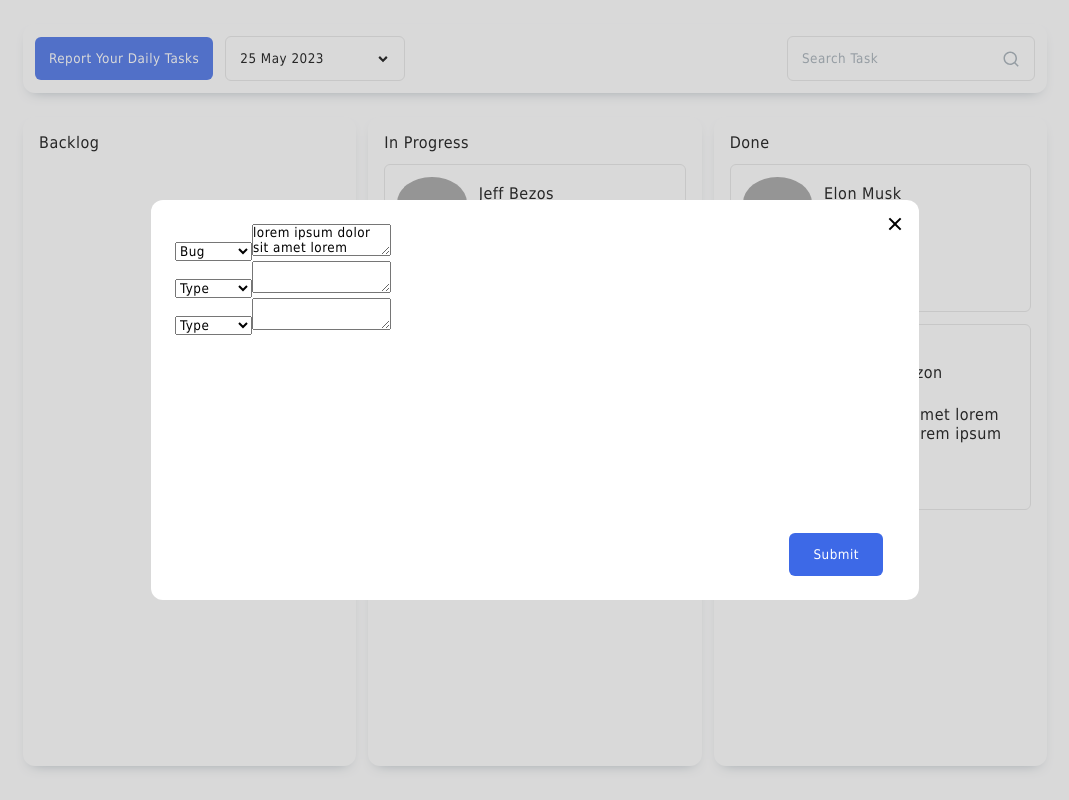
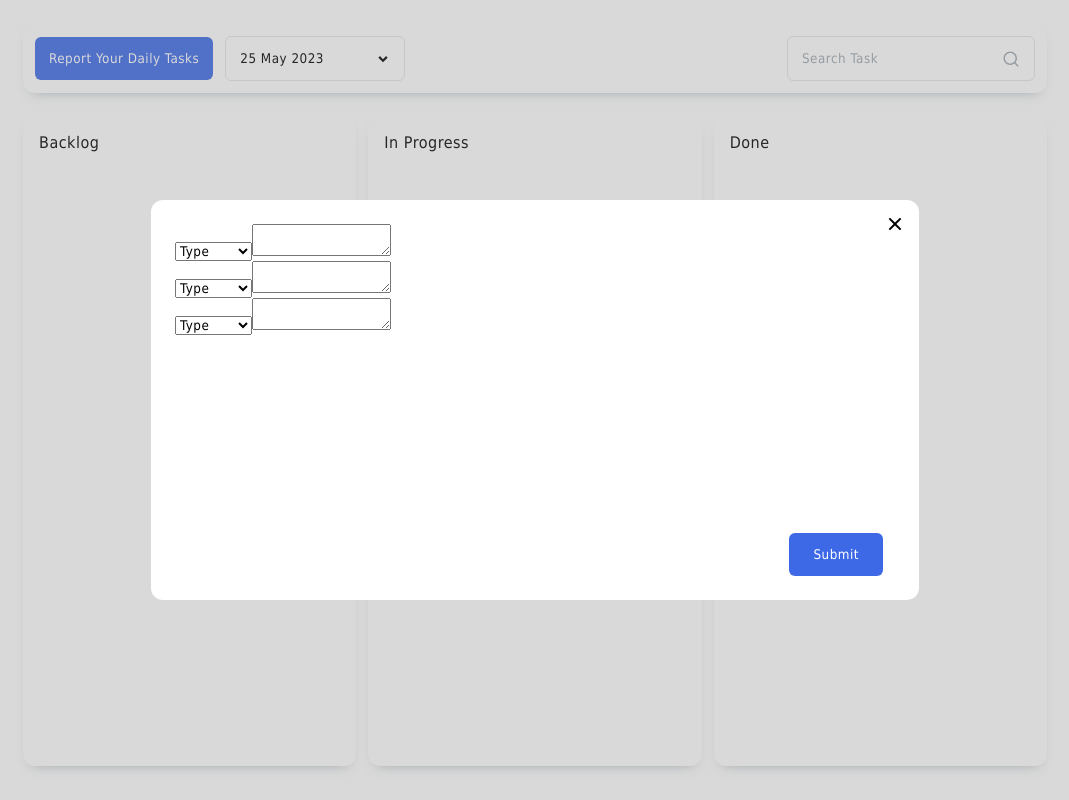
Before and after one commit to ismailsumercetin/kanban-task-app, a React (Create React App) app: page / in a window 1280 px wide. Both pictures are taken after a click on the button "Report Your Daily Tasks". Shown: the whole page, without its empty margins (105-1174 px from the left). Built offline with nearby package versions, Linux system fonts and the light colour scheme; grey boxes are pictures that could not be loaded.

Commit message:
NovusTask :: create and update tasks

```diff
--- a/package.json
+++ b/package.json
@@ -4,6 +4,7 @@
   "private": true,
   "dependencies": {
     "@types/react": "^18.2.7",
+    "lodash": "^4.17.21",
     "react": "^18.2.0",
     "react-beautiful-dnd": "^13.1.1",
     "react-datepicker": "^4.12.0",
@@ -36,6 +37,7 @@
     ]
   },
   "devDependencies": {
+    "@types/lodash": "^4.14.195",
     "@types/react-beautiful-dnd": "^13.1.4",
     "@types/react-datepicker": "^4.11.2",
     "@types/uuid": "^9.0.1",
--- a/src/components/Header.tsx
+++ b/src/components/Header.tsx
@@ -1,28 +1,10 @@
-import { useEffect } from "react";
-import { v4 as uuidv4 } from 'uuid';
 import DatePicker from "react-datepicker";
 import useTask from '../contexts/useTask';
-import useUser from '../contexts/useUser';
 import ReportTaskButton from "./ReportTaskButton";
 import SearchBar from "./SearchBar";
 
 const Header = () => {
-  const { selectedDate, setSelectedDate, getTasksByUserId, setModalData } = useTask();
-  const { user } = useUser();
-
-  useEffect(() => {
-    const userTasks = getTasksByUserId(user!.id);
-    const remaining = 3 - userTasks.length;
-    setModalData([
-      ...userTasks,
-      ...Array(remaining).fill(remaining).reduce((prev, ) => {
-        return [
-          ...prev,
-          { id: uuidv4() }
-        ];
-      }, [])
-    ]);
-  }, [selectedDate])
+  const { selectedDate, setSelectedDate } = useTask();
 
   return (
     <header className="header shadow">
--- a/src/components/ReportTaskModal.tsx
+++ b/src/components/ReportTaskModal.tsx
@@ -1,25 +1,28 @@
-import { FunctionComponent } from "react";
+import { FunctionComponent, useEffect } from "react";
+import { v4 as uuidv4 } from 'uuid';
 import { TASK_TYPES } from "../constants";
-import { Type_TaskType } from "../types";
+import { ITask } from "../types";
+import useTask from "../contexts/useTask";
 import useUser from "../contexts/useUser";
-import useTask from "../contexts/useTask";
 
 interface IProps {
   onClose: () => void
 }
 
-type InputRowProps = { selectedType?: Type_TaskType, content?: string }
+type InputRowProps = { task: ITask }
 
-const InputRow = ({ selectedType, content }: InputRowProps) => {
+const InputRow = ({ task }: InputRowProps) => {
+  const { task_type, content, createdAt, id } = task;
+  const { updateModalData } = useTask();
   return (
     <div>
-      <select name="tasks">
-        <option value="">Type</option>
+      <select name="tasks" onChange={(e) => updateModalData('task_type', task.id, e.target.value)}>
+        {!createdAt && <option value="">Type</option>}
         {
           Object.keys(TASK_TYPES).map(type => (
             <option
               value={type}
-              selected={selectedType === type}
+              selected={task_type === type}
             >
               {TASK_TYPES[type]}
             </option>
@@ -27,17 +30,45 @@ const InputRow = ({ selectedType, content }: InputRowProps) => {
         }
       </select>
       <textarea
-        defaultValue={content}
+        id={id}
+        name={id}
+        value={content}
+        onChange={(e) => updateModalData('content', task.id, e.target.value)}
       />
     </div>
   );
 };
 
 const ReportTaskModal:FunctionComponent<IProps> = ({ onClose }) => {
+  const { getTasksByUserId, setModalData, modalData, handleSubmitTask } = useTask();
   const { user } = useUser();
-  const { getTasksByUserId } = useTask();
-  const userTasks = getTasksByUserId(user!.id);
-  const remaining = 3 - userTasks.length;
+
+  useEffect(() => {
+    const userTasks = getTasksByUserId(user!.id);
+    const remaining = 3 - userTasks.length;
+    setModalData([
+      ...userTasks,
+      ...Array(remaining).fill(remaining).reduce((prev, ) => {
+        return [
+          ...prev,
+          { id: uuidv4(), content: '' }
+        ];
+      }, [])
+    ]);
+  }, []);
+
+  useEffect(() => {
+    const keyDownHandler = (event: KeyboardEvent) => {
+      if (event.key === 'Escape') {
+        event.preventDefault();
+        onClose();
+      }
+    };
+    document.addEventListener('keydown', keyDownHandler);
+    return () => {
+      document.removeEventListener('keydown', keyDownHandler);
+    };
+  }, []);
 
   return (
     <>
@@ -45,20 +76,19 @@ const ReportTaskModal:FunctionComponent<IProps> = ({ onClose }) => {
       <div className="modal__reporttask">
         <div className="modal__closebtn" onClick={onClose}/>
         <div>
-        {
-            userTasks.map(task => (
-              <InputRow selectedType={task.task_type} content={task.content} />
-            ))
-          }
           {
-            Array(remaining).fill(remaining).map(_ => (
-              <InputRow />
+            modalData.map(task => (
+              <InputRow task={task}  />
             ))
           }
         </div>
         <button
           type="button"
           className="btn modal__reporttask__submit"
+          onClick={() => {
+            handleSubmitTask(modalData);
+            onClose();
+          }}
         >
           Submit
         </button>
--- a/src/constants/index.ts
+++ b/src/constants/index.ts
@@ -12,54 +12,54 @@ export const TASK_TYPES: {[key: string]: string} = {
   refactor: 'Refactor'
 } as const;
 
-const getYesterdayDate = () => {
-  const currentDate = new Date();
+// const getYesterdayDate = () => {
+//   const currentDate = new Date();
 
-  const oneDayMilliseconds = 24 * 60 * 60 * 1000;
-  const yesterdayDate = new Date(currentDate.getTime() - oneDayMilliseconds);
+//   const oneDayMilliseconds = 24 * 60 * 60 * 1000;
+//   const yesterdayDate = new Date(currentDate.getTime() - oneDayMilliseconds);
 
-  return yesterdayDate;
-};
+//   return yesterdayDate;
+// };
 
 export const DUMMY_TASKS: ITask[] = [
-  {
-    id: '112341234234',
-    userId: '0',
-    task_type: 'bug',
-    content: 'task one',
-    createdAt: getYesterdayDate(),
-    status: 'backlog'
-  },
-  {
-    id: '23523525235',
-    userId: '1',
-    task_type: 'feature',
-    content: 'task two',
-    createdAt: new Date(),
-    status: 'done'
-  },
-  {
-    id: '314124123123',
-    userId: '2',
-    task_type: 'refactor',
-    content: 'lorem ipsum dolor sit amet lorem ipsum dolor sit amet lorem ipsum dolor sit amet',
-    createdAt: new Date(),
-    status: 'inProgress'
-  },
-  {
-    id: '3141241231231',
-    userId: '0',
-    task_type: 'bug',
-    content: 'lorem ipsum dolor sit amet lorem ipsum dolor sit amet lorem ipsum dolor sit amet',
-    createdAt: new Date(),
-    status: 'inProgress'
-  },
-  {
-    id: '3141241231232',
-    userId: '2',
-    task_type: 'refactor',
-    content: 'lorem ipsum dolor sit amet lorem ipsum dolor sit amet lorem ipsum dolor sit amet',
-    createdAt: new Date(),
-    status: 'done'
-  }
+  // {
+  //   id: '112341234234',
+  //   userId: '0',
+  //   task_type: 'bug',
+  //   content: 'task one',
+  //   createdAt: getYesterdayDate(),
+  //   status: 'backlog'
+  // },
+  // {
+  //   id: '23523525235',
+  //   userId: '1',
+  //   task_type: 'feature',
+  //   content: 'task two',
+  //   createdAt: new Date(),
+  //   status: 'done'
+  // },
+  // {
+  //   id: '314124123123',
+  //   userId: '2',
+  //   task_type: 'refactor',
+  //   content: 'lorem ipsum dolor sit amet lorem ipsum dolor sit amet lorem ipsum dolor sit amet',
+  //   createdAt: new Date(),
+  //   status: 'inProgress'
+  // },
+  // {
+  //   id: '3141241231231',
+  //   userId: '0',
+  //   task_type: 'bug',
+  //   content: 'lorem ipsum dolor sit amet lorem ipsum dolor sit amet lorem ipsum dolor sit amet',
+  //   createdAt: new Date(),
+  //   status: 'inProgress'
+  // },
+  // {
+  //   id: '3141241231232',
+  //   userId: '2',
+  //   task_type: 'refactor',
+  //   content: 'lorem ipsum dolor sit amet lorem ipsum dolor sit amet lorem ipsum dolor sit amet',
+  //   createdAt: new Date(),
+  //   status: 'done'
+  // }
 ];
--- a/src/contexts/useTask.tsx
+++ b/src/contexts/useTask.tsx
@@ -1,6 +1,8 @@
 import React, { createContext, useState, useContext, FunctionComponent, ReactNode } from 'react';
+import cloneDeep from 'lodash/cloneDeep';
 import { ITask, ITaskContext, Type_TaskStatus } from '../types';
 import { DUMMY_TASKS } from '../constants';
+import useUser from './useUser';
 
 const TaskContext = createContext<ITaskContext>({} as ITaskContext);
 
@@ -9,6 +11,7 @@ export const TaskProvider: FunctionComponent<{ children: ReactNode }> = ({ child
   const [searchVal, setSearchVal] = useState('');
   const [selectedDate, setSelectedDate] = useState<Date>(new Date());
   const [modalData, setModalData] = useState<ITask[]>([]);
+  const { user } = useUser();
 
   const getTasksByStatus = (status: Type_TaskStatus) => tasks.filter(task => task.status === status);
   const getTasksBySelectedDate = () => {
@@ -28,6 +31,41 @@ export const TaskProvider: FunctionComponent<{ children: ReactNode }> = ({ child
 
   const filterBySearchVal = (tasks: ITask[]) => tasks.filter(task => task.content.toLowerCase().indexOf(searchVal) > -1);
 
+  const updateModalData = (type: string, id: string, data: string) => {
+    const _modalData = cloneDeep(modalData);
+    _modalData.forEach((task: ITask) => {
+      if (task.id === id) {
+        task[type] = data;
+      }
+    });
+    setModalData(_modalData);
+  }
+
+  const handleSubmitTask = (data: ITask[]) => {
+    const existingIds = data.filter(task => task.createdAt).map(task => task.id);
+    const updatedTasks = tasks.reduce((prev: any, cur) => {
+      if (existingIds.includes(cur.id)) {
+        return [...prev, data.find(task => task.id === cur.id)];
+      }
+      return [...prev, cur];
+    }, [])
+
+    const newTasks = data.filter(task => !task.createdAt).reduce((prev: any, cur) => {
+      if (cur.content && cur.content.length !== 0 && cur.task_type) {
+        return [...prev, {
+          id: cur.id,
+          userId: user!.id,
+          task_type: cur.task_type,
+          content: cur.content,
+          createdAt: new Date(),
+          status: 'backlog'
+        }]
+      }
+      return prev;
+    }, []);
+    setTasks([...updatedTasks, ...newTasks])
+  };
+
   const values = {
     tasks,
     getTasksByStatus,
@@ -40,7 +78,9 @@ export const TaskProvider: FunctionComponent<{ children: ReactNode }> = ({ child
     setSelectedDate,
     getTasksBySelectedDate,
     modalData,
-    setModalData
+    setModalData,
+    handleSubmitTask,
+    updateModalData
   };
 
   return (
--- a/src/types/index.ts
+++ b/src/types/index.ts
@@ -9,6 +9,7 @@ export interface ITask {
   content: string
   createdAt: Date
   status: Type_TaskStatus
+  [key: string]: any
 }
 
 export interface IUser {
@@ -35,4 +36,6 @@ export interface ITaskContext {
   getTasksBySelectedDate: () => ITask[]
   modalData: ITask[]
   setModalData: Dispatch<SetStateAction<ITask[]>>
+  handleSubmitTask: (data: ITask[]) => void
+  updateModalData: (type: string, id: string, data: string) => void
 }
```
Also changed, not shown: 1 other file (tests, documents, lock files or other folders).
